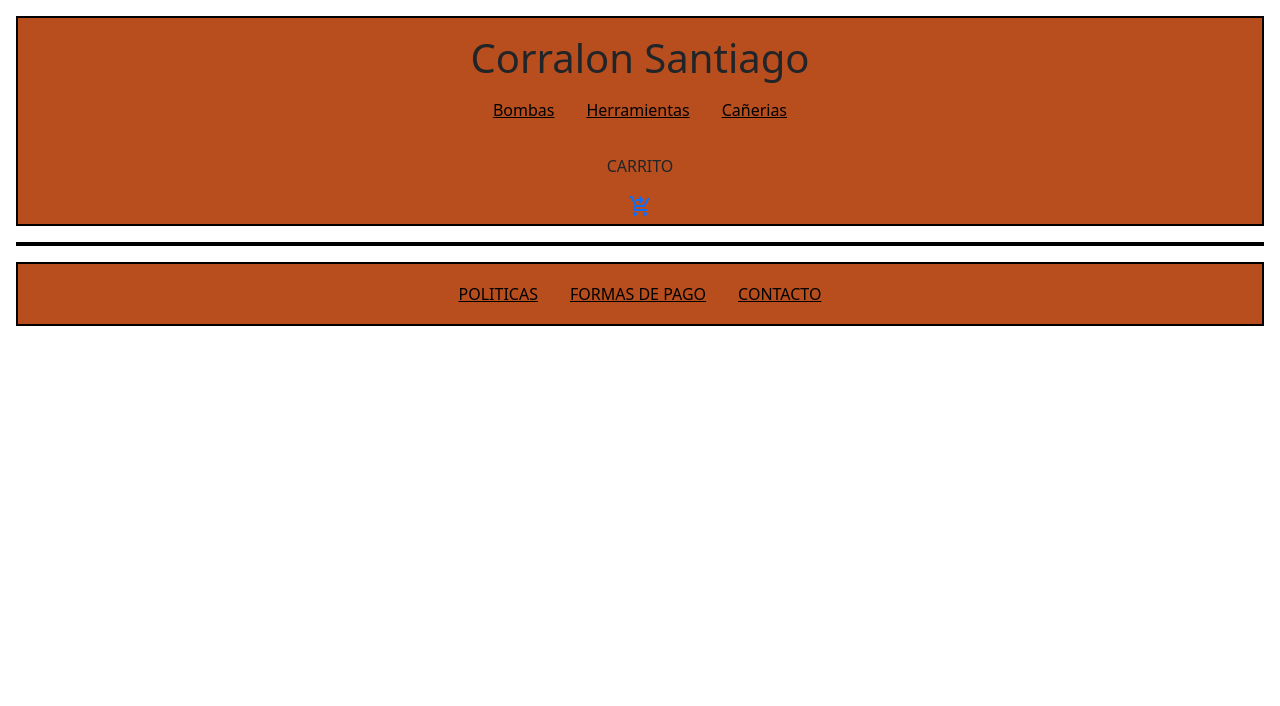
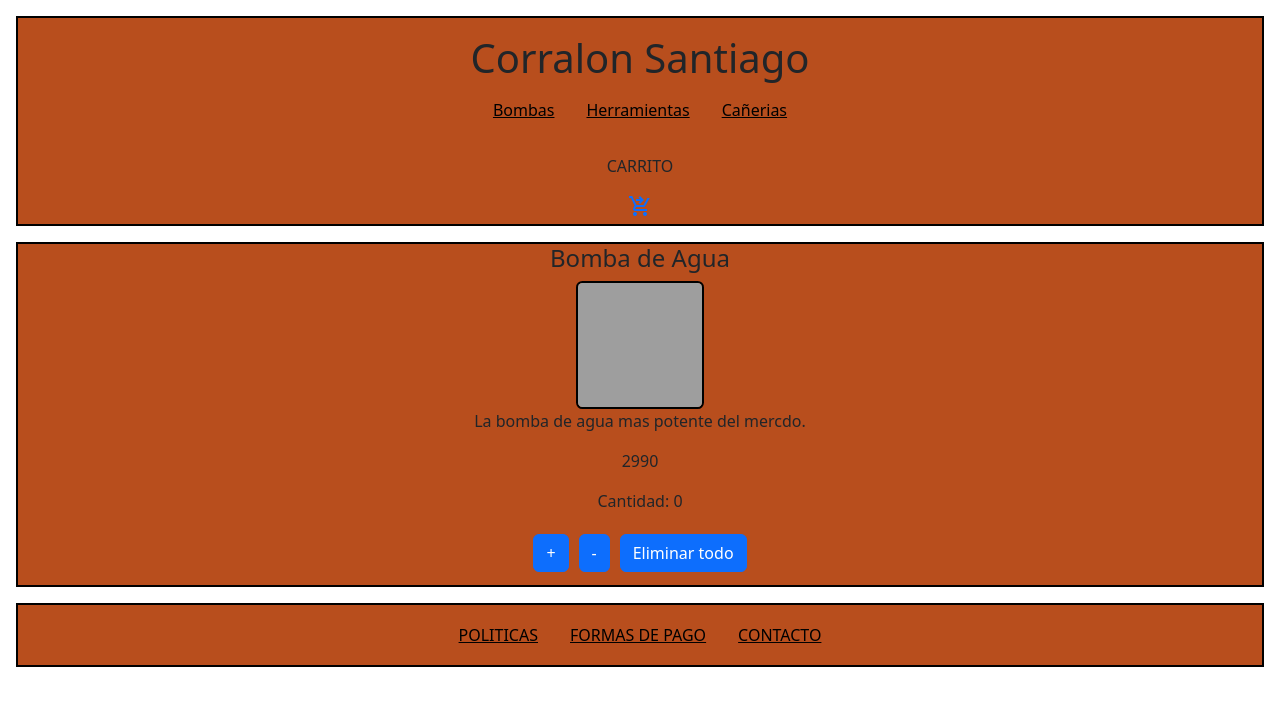
Before and after one commit to LautaroFS/ProyectoReactJS, a React app: page /detalle/1 in a window 1280 px wide. Built offline with nearby package versions, Linux system fonts and the light colour scheme; grey boxes are pictures that could not be loaded.

Commit message:
WebSite 0.5

```diff
--- a/src/components/ItemDetailContainer/ItemDetailContainer.js
+++ b/src/components/ItemDetailContainer/ItemDetailContainer.js
@@ -15,9 +15,9 @@ const ItemDetailContainer = () => {
         customFetch(productoBaseDeDatos)
         .then(res=>{
             setCarga(false)
-            setProduct(res.find(products => r.codigo === products.codigo))
+            setProduct(res.find(products => r.id == products.id))
         })
-    },[r.codigo])
+    },[r.id])
     if(carga){
         return(
             <h3>Cargando...</h3>
--- a/src/components/ItemListContainer/ItemList/Item/Item.js
+++ b/src/components/ItemListContainer/ItemList/Item/Item.js
@@ -4,10 +4,10 @@ const Item = ({producto}) =>{
     return(
         <>
             <div className="prod">
-                <h4 id={producto.id} key={producto.key} >{producto.nombre}</h4>
+                <h4 id={producto.categoria} key={producto.key} >{producto.nombre}</h4>
                 <img src={producto.imagen} alt="" className="imagenes" />
                 <p>${producto.precio}</p>
-                <Link to="/detalle" className="buttonDetalle"> Ver detalle.</Link>
+                <Link to={`/detalle/${producto.id}`} className="buttonDetalle"> Ver detalle.</Link>
             </div>
         </>
     )
--- a/src/components/Main.js
+++ b/src/components/Main.js
@@ -9,6 +9,7 @@ const Main = () => {
             <Routes>
                 <Route path="/" element={<ItemListContainer/>}/>
                 <Route path="/detalle" element={<ItemDetailContainer/>}/>
+                <Route path="/detalle/:id" element={<ItemDetailContainer/>}/>
                 <Route path="/carrito" element={<Carrito/>}/>
             </Routes>
         </main>
--- a/src/components/Productos.js
+++ b/src/components/Productos.js
@@ -1,7 +1,7 @@
 const productoBaseDeDatos = [
     {
-        key : 1,
-        id : "bombas",
+        id : 1,
+        categoria : "bombas",
         nombre : "Bomba de Agua",
         imagen : "https://m.media-amazon.com/images/I/71a1rVrYsoL._AC_SS450_.jpg",
         descripcion : "La bomba de agua mas potente del mercdo.",
@@ -9,8 +9,8 @@ const productoBaseDeDatos = [
         stock : 3,
     },
     {
-        key : 2,
-        id : "bombas",
+        id : 2,
+        categoria : "bombas",
         nombre : "Bomba para Perforacion",
         imagen : "https://http2.mlstatic.com/D_NQ_NP_813739-MLA31063421780_062019-V.jpg",
         descripcion : "La mejor bomba del mercado para solucionar tus problemas de agua en tu campo.",
@@ -18,8 +18,8 @@ const productoBaseDeDatos = [
         stock : 1,
     },
     {
-        key : 3,
-        id : "herramientas",
+        id : 3,
+        categoria : "herramientas",
         imagen : "https://www.demaquinasyherramientas.com/wp-content/uploads/2020/03/Pico-de-Loro.jpg",
         nombre : "Pico de loro",
         descripcion : "Es la herramienta que no te puede faltar a la hora de trabajar.",
@@ -27,8 +27,8 @@ const productoBaseDeDatos = [
         stock : 5
     },
     {
-        key : 4,
-        id : "herramientas",
+        id : 4,
+        categoria : "herramientas",
         nombre : "Alicate",
         imagen : "https://ar.stanleytools.global/LAG/PRODUCT/IMAGES/HIRES/70-488/70-488_02.jpg?resize=530x530",
         descripcion : "La herramienta escencial de un electricista.",
@@ -36,8 +36,8 @@ const productoBaseDeDatos = [
         stock : 9,
     },
     {
-        key : 5,
-        id : "cañerias",
+        id : 5,
+        categoria : "cañerias",
         nombre : "Caño termofusion 1/2 20Mm Agua Fria/Caliente",
         imagen : "https://http2.mlstatic.com/D_795948-MLA47007929246_082021-O.webp",
         descripcion : "El mejor caño para la instalacion de agua en tu hogar.",
@@ -45,8 +45,8 @@ const productoBaseDeDatos = [
         stock : 6
     },
     {
-        key : 6,
-        id : "cañerias",
+        id : 6,
+        categoria : "cañerias",
         nombre: "Caño de 110mm PVC",
         imagen : "https://www.ropelato.com.ar/7050-home_default/1051701_Cano-pvc-cloacal-110-x-3-2-x-6m-con-junta-elastica.jpg",
         descripcion : "El caño con mas caudal de agua de todos",
--- a/src/estilos.css
+++ b/src/estilos.css
@@ -48,8 +48,7 @@ main div {
 }
 
 .btn{
-    margin-top: 5px;
-    margin-bottom: 5px;
+    margin: 5px;
 }
 
 .prod {
@@ -89,7 +88,6 @@ main div {
     color: white;
 }
 
-
 /* --------------------------------- FOOTER --------------------------------- */
 
 footer{
```
